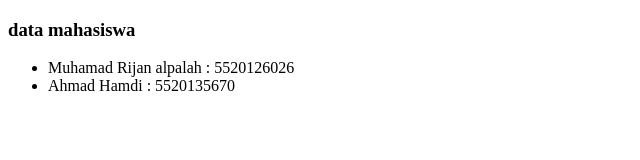
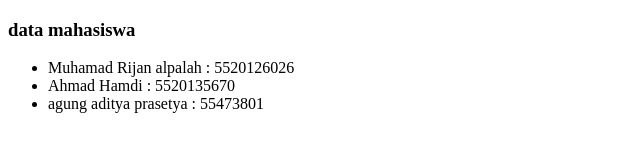
Before and after one commit to rizan1998/latihanGit2, a plain HTML site: page mahasiswa.html in a window 1280 px wide. Shown: the whole page, without its empty margins (0-640 px from the left). Drawn offline with Linux system fonts and the light colour scheme.

Commit message:
menambahkan mahasiswa baru

```diff
--- a/mahasiswa.html
+++ b/mahasiswa.html
@@ -13,6 +13,7 @@
     <ul>
         <li>Muhamad Rijan alpalah : 5520126026</li>
         <li>Ahmad Hamdi : 5520135670</li>
+        <li>agung aditya prasetya : 55473801</li>
     </ul>
 </body>
 
```
